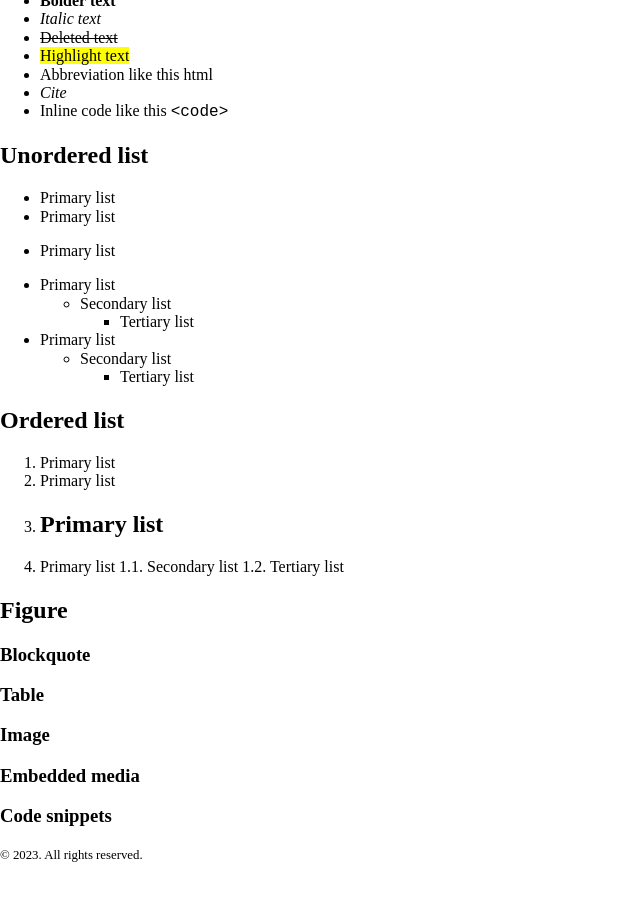
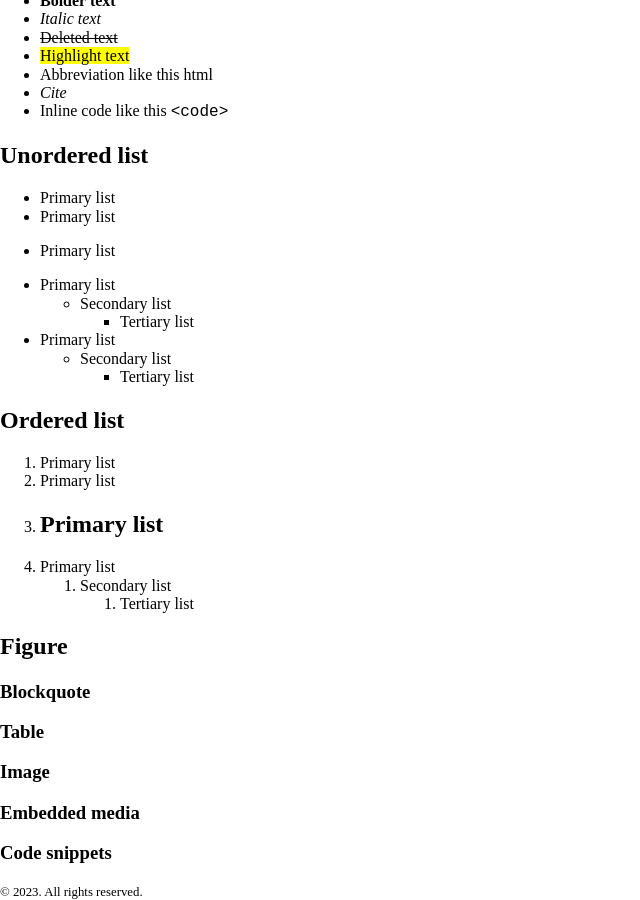
Before and after one commit to aflim/fleuron, a Jekyll site: the page built from styleguide.md, in a window 1280 px wide and 900 px high, scrolled down 654 px. Shown: the whole window, without its empty margins (0-640 px from the left). Built offline with Jekyll 4.4.1, drawn with Linux system fonts in a browser that asks for light colours; before the commit the page ends 1518 px from its top, so only the background shows below that.

Commit message:
Update styleguide.md

```diff
--- a/styleguide.md
+++ b/styleguide.md
@@ -44,8 +44,8 @@ The standard chunk of Lorem Ipsum used since the 1500s is reproduced below for t
 3. Primary list
 ---
 1. Primary list
-   1.1. Secondary list
-        1.2. Tertiary list
+   1. Secondary list
+      2. Tertiary list
 
 ## Figure
 ### Blockquote
```
